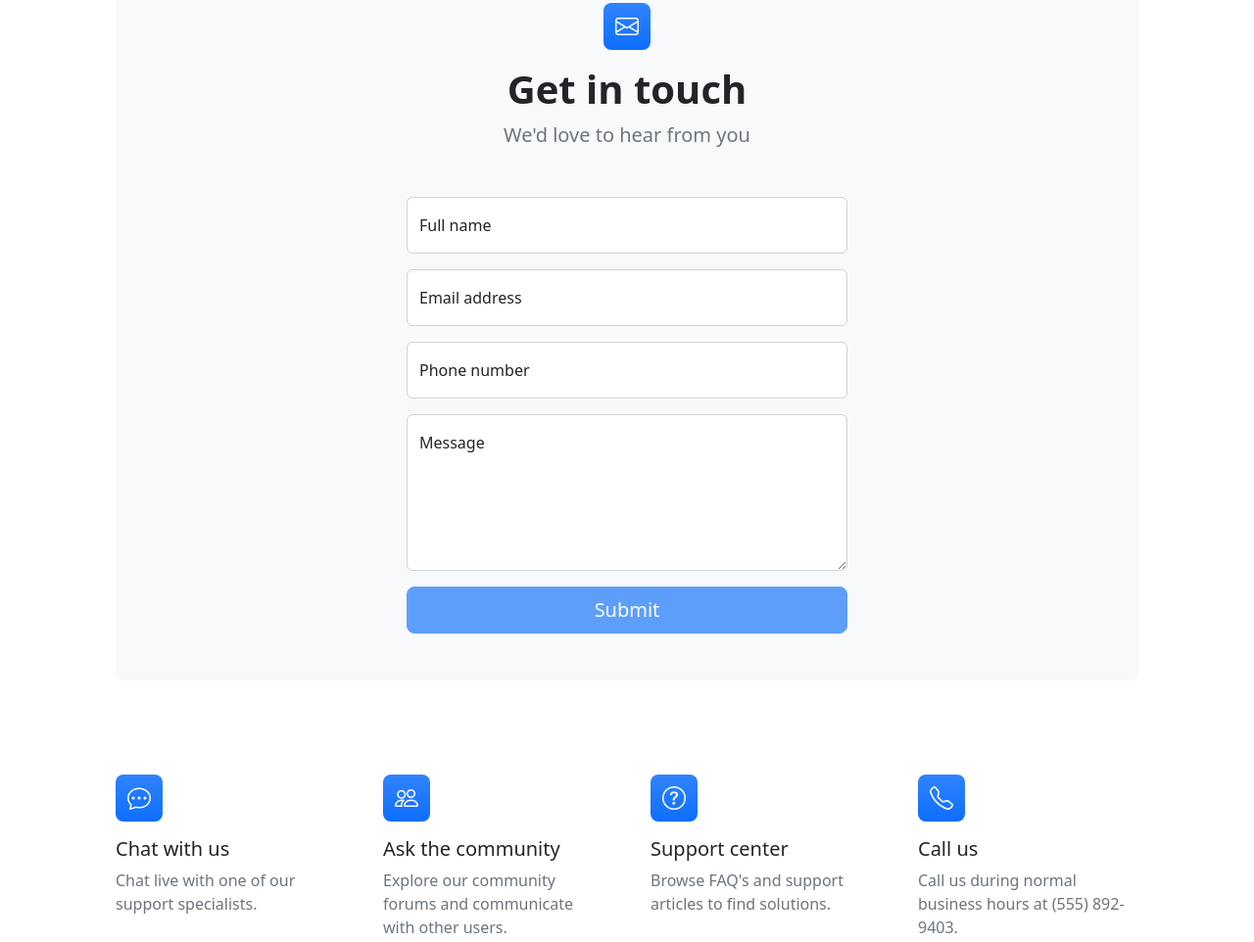
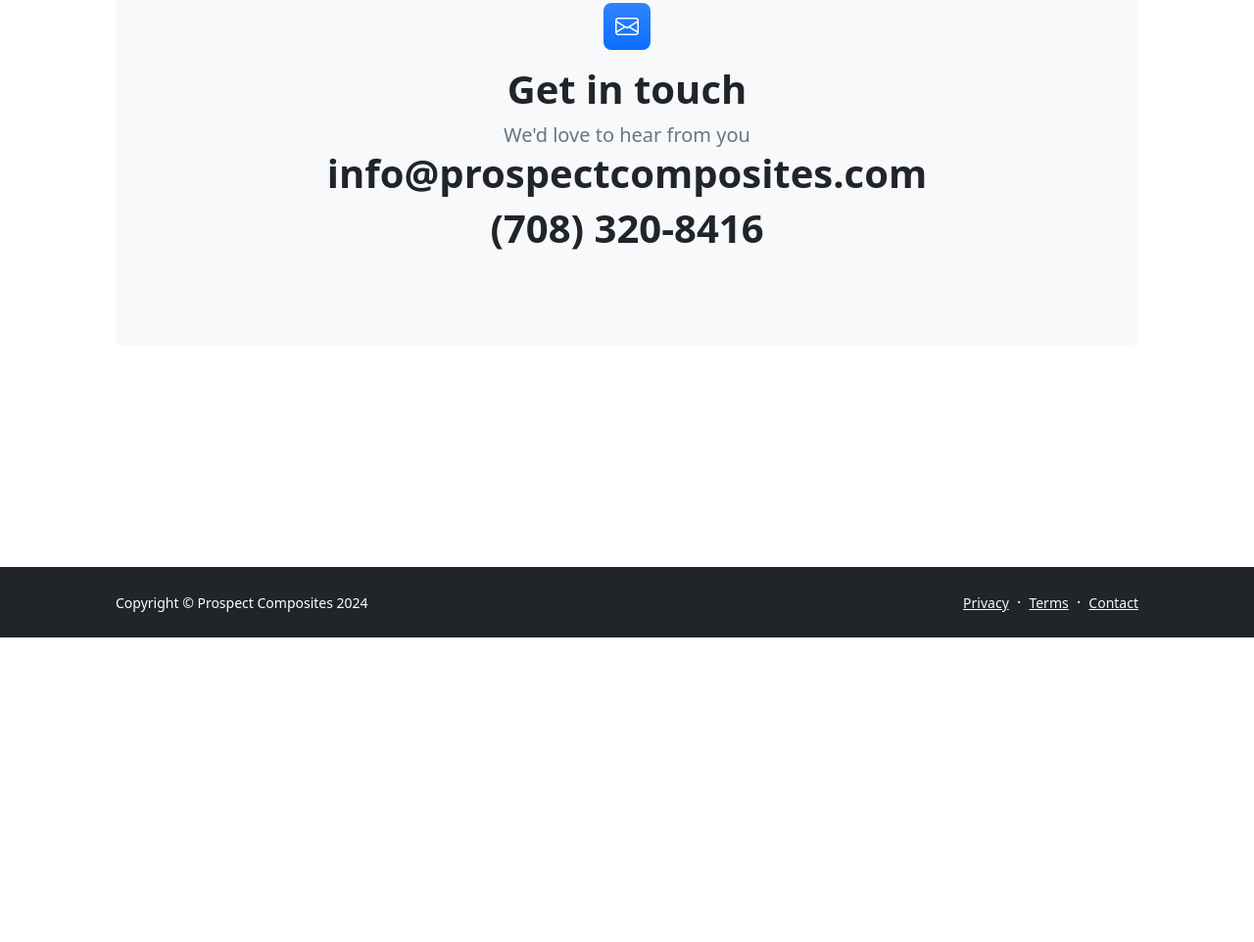
Before and after one commit to ErinClaudio/reimagined-octo-guide, a website: page src/contact.html in a window 1280 px wide. Shown: the part 149-1111 px from the top of the page at 98% size. After the commit the page ends 800 px from the top, so only its background shows below. Drawn offline with nearby package versions, Linux system fonts and the light colour scheme; files that its build step writes are made by us from their sources.

Commit message:
Update text

```diff
--- a/src/contact.html
+++ b/src/contact.html
@@ -58,6 +58,10 @@
             <div class="feature bg-primary bg-gradient text-white rounded-3 mb-3"><i class="bi bi-envelope"></i></div>
             <h1 class="fw-bolder">Get in touch</h1>
             <p class="lead fw-normal text-muted mb-0">We'd love to hear from you</p>
+            <!-- <h4 class="fw-bolder">Email</h4> -->
+            <h1 class="fw-bolder">info@prospectcomposites.com</h1>
+            <h1 class="fw-bolder">(708) 320-8416 </h1>
+            <h1 class="fw-bolder"></h1>
           </div>
           <div class="row gx-5 justify-content-center">
             <div class="col-lg-8 col-xl-6">
@@ -68,41 +72,41 @@
               <!-- To make this form functional, sign up at-->
               <!-- https://startbootstrap.com/solution/contact-forms-->
               <!-- to get an API token!-->
-              <form id="contactForm" data-sb-form-api-token="API_TOKEN">
+              <!-- <form id="contactForm" data-sb-form-api-token="API_TOKEN">
                 <!-- Name input-->
-                <div class="form-floating mb-3">
+                <!-- <div class="form-floating mb-3">
                   <input class="form-control" id="name" type="text" placeholder="Enter your name..."
                     data-sb-validations="required" />
                   <label for="name">Full name</label>
                   <div class="invalid-feedback" data-sb-feedback="name:required">A name is required.</div>
-                </div>
+                </div> -->
                 <!-- Email address input-->
-                <div class="form-floating mb-3">
+                <!-- <div class="form-floating mb-3">
                   <input class="form-control" id="email" type="email" placeholder="name@example.com"
                     data-sb-validations="required,email" />
                   <label for="email">Email address</label>
                   <div class="invalid-feedback" data-sb-feedback="email:required">An email is required.</div>
                   <div class="invalid-feedback" data-sb-feedback="email:email">Email is not valid.</div>
-                </div>
+                </div> -->
                 <!-- Phone number input-->
-                <div class="form-floating mb-3">
+                <!-- <div class="form-floating mb-3">
                   <input class="form-control" id="phone" type="tel" placeholder="(123) 456-7890"
                     data-sb-validations="required" />
                   <label for="phone">Phone number</label>
                   <div class="invalid-feedback" data-sb-feedback="phone:required">A phone number is required.</div>
-                </div>
+                </div> -->
                 <!-- Message input-->
-                <div class="form-floating mb-3">
+                <!-- <div class="form-floating mb-3">
                   <textarea class="form-control" id="message" type="text" placeholder="Enter your message here..."
                     style="height: 10rem" data-sb-validations="required"></textarea>
                   <label for="message">Message</label>
                   <div class="invalid-feedback" data-sb-feedback="message:required">A message is required.</div>
-                </div>
+                </div> -->
                 <!-- Submit success message-->
                 <!---->
                 <!-- This is what your users will see when the form-->
                 <!-- has successfully submitted-->
-                <div class="d-none" id="submitSuccessMessage">
+                <!-- <div class="d-none" id="submitSuccessMessage">
                   <div class="text-center mb-3">
                     <div class="fw-bolder">Form submission successful!</div>
                     To activate this form, sign up at
@@ -110,44 +114,42 @@
                     <a
                       href="https://startbootstrap.com/solution/contact-forms">https://startbootstrap.com/solution/contact-forms</a>
                   </div>
-                </div>
+                </div> -->
                 <!-- Submit error message-->
                 <!---->
                 <!-- This is what your users will see when there is-->
                 <!-- an error submitting the form-->
-                <div class="d-none" id="submitErrorMessage">
-                  <div class="text-center text-danger mb-3">Error sending message!</div>
-                </div>
+
                 <!-- Submit Button-->
-                <div class="d-grid"><button class="btn btn-primary btn-lg disabled" id="submitButton"
+                <!-- <div class="d-grid"><button class="btn btn-primary btn-lg disabled" id="submitButton"
                     type="submit">Submit</button></div>
-              </form>
+              </form> -->
             </div>
           </div>
         </div>
         <!-- Contact cards-->
         <div class="row gx-5 row-cols-2 row-cols-lg-4 py-5">
-          <div class="col">
+          <!-- <div class="col">
             <div class="feature bg-primary bg-gradient text-white rounded-3 mb-3"><i class="bi bi-chat-dots"></i></div>
             <div class="h5 mb-2">Chat with us</div>
             <p class="text-muted mb-0">Chat live with one of our support specialists.</p>
-          </div>
-          <div class="col">
+          </div> -->
+          <!-- <div class="col">
             <div class="feature bg-primary bg-gradient text-white rounded-3 mb-3"><i class="bi bi-people"></i></div>
             <div class="h5">Ask the community</div>
             <p class="text-muted mb-0">Explore our community forums and communicate with other users.</p>
-          </div>
-          <div class="col">
+          </div> -->
+          <!-- <div class="col">
             <div class="feature bg-primary bg-gradient text-white rounded-3 mb-3"><i class="bi bi-question-circle"></i>
             </div>
             <div class="h5">Support center</div>
             <p class="text-muted mb-0">Browse FAQ's and support articles to find solutions.</p>
-          </div>
-          <div class="col">
+          </div> -->
+          <!-- <div class="col">
             <div class="feature bg-primary bg-gradient text-white rounded-3 mb-3"><i class="bi bi-telephone"></i></div>
             <div class="h5">Call us</div>
             <p class="text-muted mb-0">Call us during normal business hours at (555) 892-9403.</p>
-          </div>
+          </div> -->
         </div>
       </div>
     </section>
```
